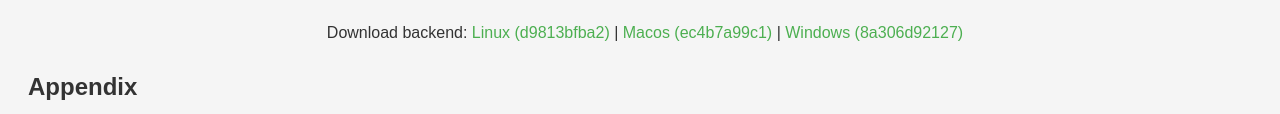
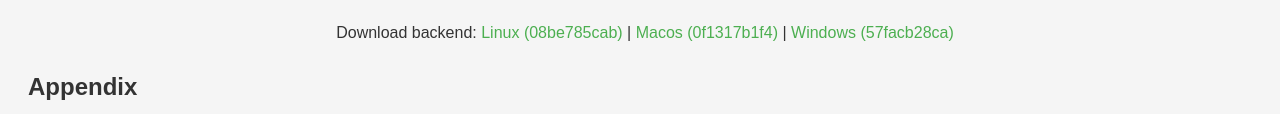
Before and after one commit to mutairibassam/mocki-ui, a plain HTML site: page intro.html in a window 1280 px wide. Shown: the part 317-431 px from the top of the page. Drawn offline with Linux system fonts and the light colour scheme.

```diff
--- a/intro.html
+++ b/intro.html
@@ -66,7 +66,7 @@
     <a style="text-decoration: none;" href="./index.html"><button>Try Now</button></a>
     <br>
     <p>Download backend:
-        <a href="./mocki-linux" download>Linux (d9813bfba2) </a> | <a href="./mocki-macos" download>Macos (ec4b7a99c1)</a> | <a href="./mocki-win.exe" download>Windows (8a306d92127)</a>
+        <a href="./mocki-linux" download>Linux (08be785cab) </a> | <a href="./mocki-macos" download>Macos (0f1317b1f4)</a> | <a href="./mocki-win.exe" download>Windows (57facb28ca)</a>
     </p>
     <h3>Appendix</h3>
     <ul>
```
Also changed, not shown: 1 other file.
